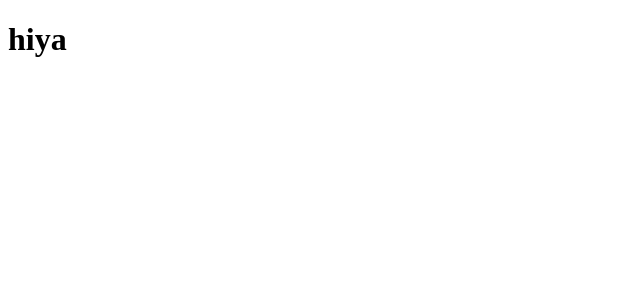
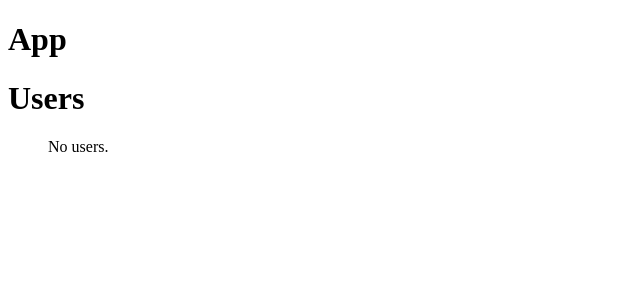
Before and after one commit to tjsimmons/magellan-react, a React (Create React App) app: page / in a window 1280 px wide. Shown: the top 300 px of the page, without its empty margins (0-640 px from the left). Built offline with nearby package versions, Linux system fonts and the light colour scheme.

Commit message:
using json-server for a light mock api

```diff
--- /dev/null
+++ b/db.json
@@ -0,0 +1,8 @@
+{
+  "users": [
+    { "id": 1, "name": "Cory", "role": "admin" },
+    { "id": 2, "name": "Brian", "role": "user" },
+    { "id": 3, "name": "Steve", "role": "user" },
+    { "id": 4, "name": "T.J.", "role": "admin" }
+  ]
+}
--- a/package.json
+++ b/package.json
@@ -16,7 +16,9 @@
     "redux-thunk": "^2.3.0"
   },
   "scripts": {
-    "start": "react-scripts start",
+    "start": "run-p start:app start:api",
+    "start:app": "react-scripts start",
+    "start:api": "json-server --port 3001 --watch db.json",
     "build": "react-scripts build",
     "test": "react-scripts test",
     "eject": "react-scripts eject"
--- /dev/null
+++ b/src/App.js
@@ -0,0 +1,13 @@
+import React from "react";
+import Users from "./Users";
+
+const App = function() {
+  return (
+    <>
+      <h1>App</h1>
+      <Users />
+    </>
+  );
+};
+
+export default App;
--- /dev/null
+++ b/src/Users/Users.js
@@ -0,0 +1,26 @@
+import React, { useState } from "react";
+
+const Users = function() {
+  // array destructuring
+  const [users, setUsers] = useState([]);
+
+  const deleteUser = function(id) {
+    setUsers(users.filter(u => u.id !== id));
+  };
+
+  return (
+    <>
+      <h1>Users</h1>
+      <ul>
+        {users.length === 0 && "No users."}
+        {users.map(u => (
+          <li key={u.id}>
+            <button onClick={() => deleteUser(u.id)}>Delete</button> {u.name}
+          </li>
+        ))}
+      </ul>
+    </>
+  );
+};
+
+export default Users;
--- /dev/null
+++ b/src/Users/index.js
@@ -0,0 +1,2 @@
+// barrel to shorten imports
+export { default } from "./Users";
--- a/src/index.js
+++ b/src/index.js
@@ -1,4 +1,5 @@
 import React from 'react';
 import { render } from "react-dom";
+import App from './App';
 
-render(React.createElement("h1", null, "hiya"), document.getElementById("root"));
+render(<App />, document.getElementById("root"));
```
